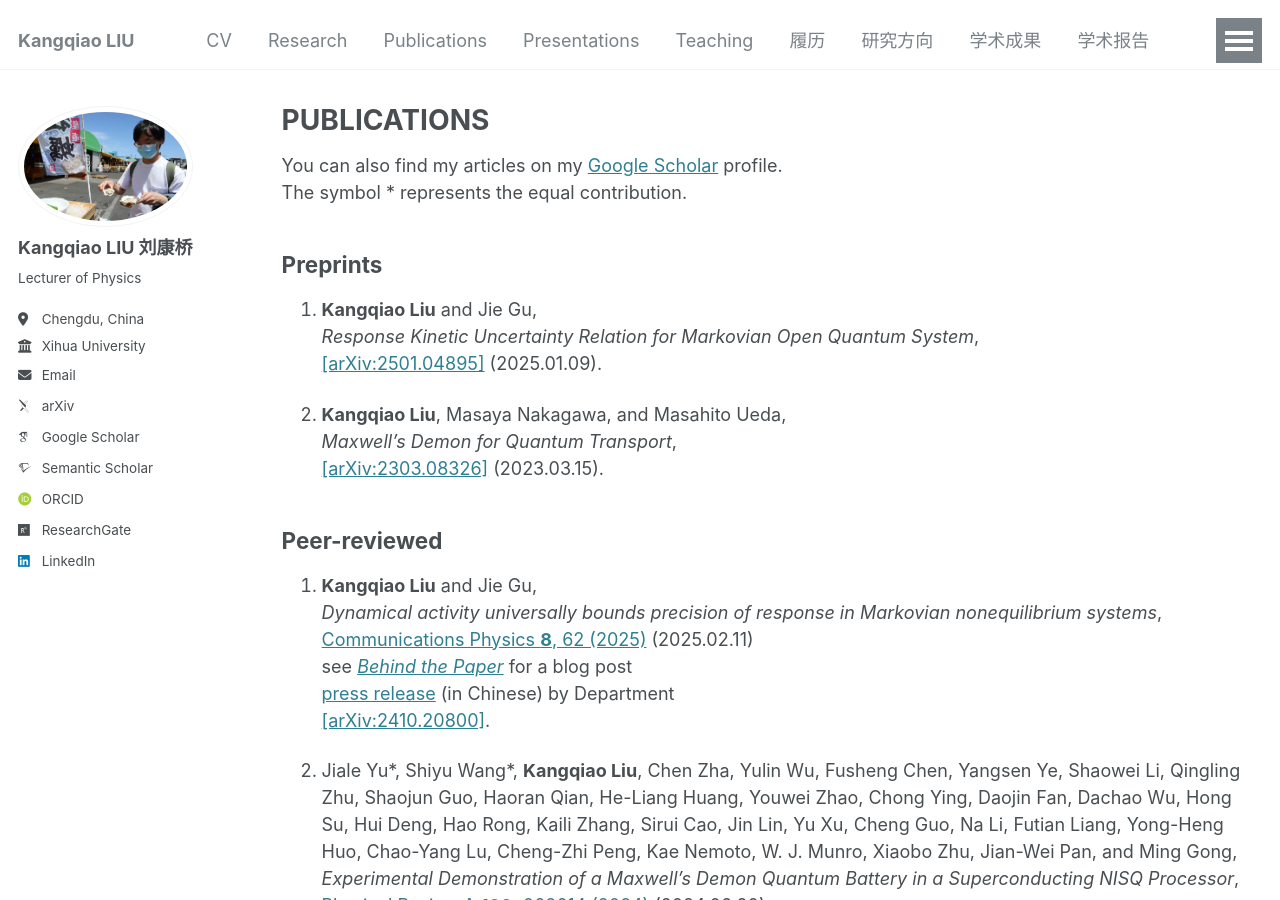
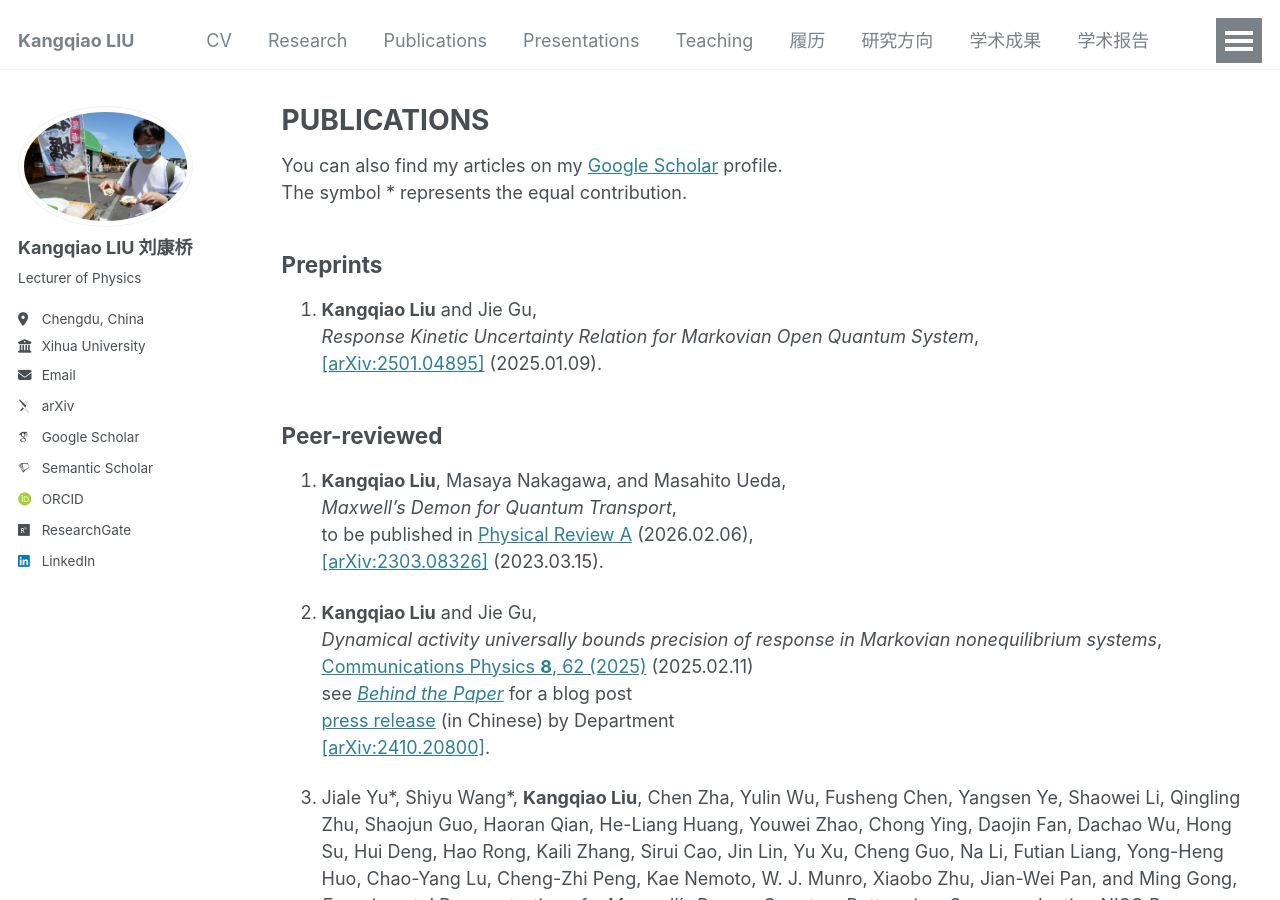
Before and after one commit to KangqiaoLiu/KangqiaoLiu.github.io, a Jekyll site: the page built from _pages/publications.md, in a window 1280 px wide and 900 px high. Built offline with Jekyll 4.4.1, drawn with Linux system fonts in a browser that asks for light colours; some web fonts are replaced.

Commit message:
Update publications.md

```diff
--- a/_pages/publications.md
+++ b/_pages/publications.md
@@ -17,40 +17,41 @@
   *Response Kinetic Uncertainty Relation for Markovian Open Quantum System*,<br />
   [[arXiv:2501.04895]](https://arxiv.org/abs/2501.04895) (2025.01.09).
 
-2. **Kangqiao Liu**, Masaya Nakagawa, and Masahito Ueda,<br />
+## **Peer-reviewed**
+1. **Kangqiao Liu**, Masaya Nakagawa, and Masahito Ueda,<br />
   *Maxwell's Demon for Quantum Transport*,<br />
+  to be published in [Physical Review A](https://journals.aps.org/pra/accepted/10.1103/rhvv-yd6w) (2026.02.06), <br />
   [[arXiv:2303.08326]](https://arxiv.org/abs/2303.08326) (2023.03.15).
 
-## **Peer-reviewed**
-1. **Kangqiao Liu** and Jie Gu,<br />
+2. **Kangqiao Liu** and Jie Gu,<br />
   *Dynamical activity universally bounds precision of response in Markovian nonequilibrium systems*,<br />
   [Communications Physics **8**, 62 (2025)](https://www.nature.com/articles/s42005-025-01982-w) (2025.02.11)<br />
   see [*Behind the Paper*](https://go.nature.com/3WYFOSp) for a blog post<br />
   [press release](https://lxy.xhu.edu.cn/63/95/c575a222101/page.htm) (in Chinese) by Department<br />
   [[arXiv:2410.20800]](https://arxiv.org/abs/2410.20800).
 
-2. Jiale Yu\*, Shiyu Wang\*, **Kangqiao Liu**, Chen Zha, Yulin Wu, Fusheng Chen, Yangsen Ye, Shaowei Li, Qingling Zhu, Shaojun Guo, Haoran Qian, He-Liang Huang, Youwei Zhao, Chong Ying, Daojin Fan, Dachao Wu, Hong Su, Hui Deng, Hao Rong, Kaili Zhang, Sirui Cao, Jin Lin, Yu Xu, Cheng Guo, Na Li, Futian Liang, Yong-Heng Huo, Chao-Yang Lu, Cheng-Zhi Peng, Kae Nemoto, W. J. Munro, Xiaobo Zhu, Jian-Wei Pan, and Ming Gong,<br />
+3. Jiale Yu\*, Shiyu Wang\*, **Kangqiao Liu**, Chen Zha, Yulin Wu, Fusheng Chen, Yangsen Ye, Shaowei Li, Qingling Zhu, Shaojun Guo, Haoran Qian, He-Liang Huang, Youwei Zhao, Chong Ying, Daojin Fan, Dachao Wu, Hong Su, Hui Deng, Hao Rong, Kaili Zhang, Sirui Cao, Jin Lin, Yu Xu, Cheng Guo, Na Li, Futian Liang, Yong-Heng Huo, Chao-Yang Lu, Cheng-Zhi Peng, Kae Nemoto, W. J. Munro, Xiaobo Zhu, Jian-Wei Pan, and Ming Gong,<br />
   *Experimental Demonstration of a Maxwell's Demon Quantum Battery in a Superconducting NISQ Processor*,<br />
   [Physical Review A **109**, 062614 (2024)](https://journals.aps.org/pra/abstract/10.1103/PhysRevA.109.062614) (2024.06.20).
 
-3. Takashi Mori, Liu Ziyin, **Kangqiao Liu**, and Masahito Ueda,<br />
+4. Takashi Mori, Liu Ziyin, **Kangqiao Liu**, and Masahito Ueda,<br />
   *Power-law escape rate of SGD*,<br />
   [Proceedings of the 39th International Conference on Machine Learning, PMLR **162**:15959-15975, 2022 (ICML 2022)](https://proceedings.mlr.press/v162/mori22a.html) (2022.07.15)<br />
   selected for **Spotlight** <br />
   [[arXiv:2105.09557]](https://arxiv.org/abs/2105.09557).
 
-4. Liu Ziyin\*, **Kangqiao Liu**\*, Takashi Mori, and Masahito Ueda, <br />
+5. Liu Ziyin\*, **Kangqiao Liu**\*, Takashi Mori, and Masahito Ueda, <br />
    *Strength of Minibatch Noise in SGD*,<br />
    [The 10th International Conference on Learning Representations (ICLR 2022)](https://openreview.net/forum?id=uorVGbWV5sw) (2022.01.29)<br />
    selected for **Spotlight** (5% of all submissions)<br />
    [[arXiv:2102.05375]](https://arxiv.org/abs/2102.05375).
 
-5. **Kangqiao Liu**\*, Liu Ziyin\*, and Masahito Ueda, <br />
+6. **Kangqiao Liu**\*, Liu Ziyin\*, and Masahito Ueda, <br />
    *Noise and Fluctuation of Finite Learning Rate Stochastic Gradient Descent*,<br />
    [Proceedings of the 38th International Conference on Machine Learning, PMLR **139**:7045-7056, 2021 (ICML 2021)](http://proceedings.mlr.press/v139/liu21ad.html) (2021.07.01)<br />
    [[arXiv:2012.03636]](https://arxiv.org/abs/2012.03636).
 
-6. **Kangqiao Liu**, Zongping Gong, and Masahito Ueda,<br />
+7. **Kangqiao Liu**, Zongping Gong, and Masahito Ueda,<br />
    *Thermodynamic Uncertainty Relation for Arbitrary Initial States*, <br />
    [Physical Review Letters **125**, 140602 (2020)](https://journals.aps.org/prl/abstract/10.1103/PhysRevLett.125.140602) (2020.09.29)<br />
    [[arXiv:1912.11797]](https://arxiv.org/abs/1912.11797).
```
